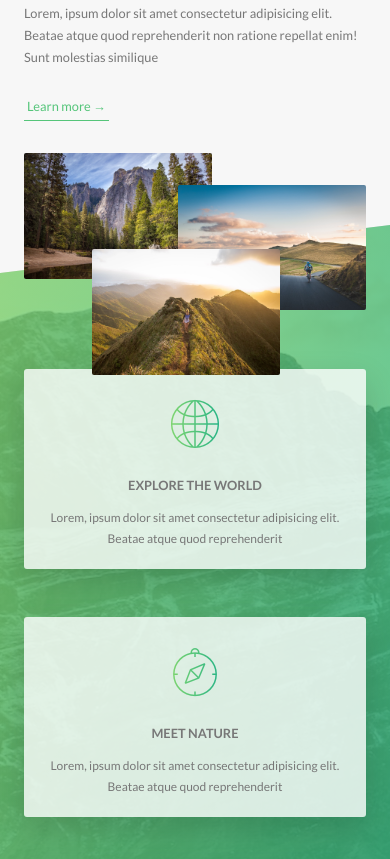
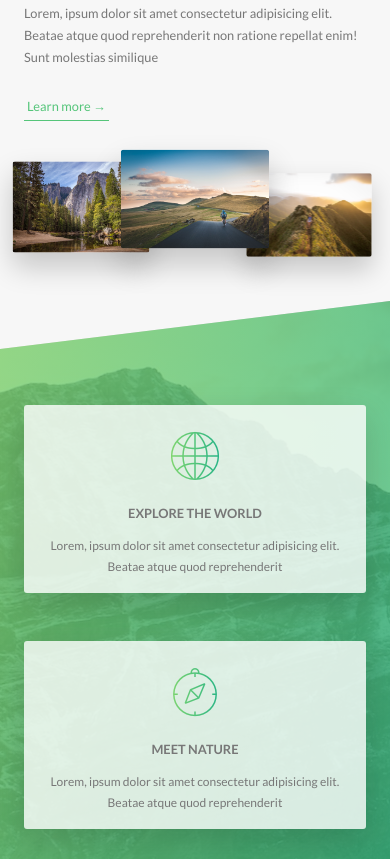
Before and after one commit to Farazkhanbwn/natours, a website: page index.html in a window 390 px wide. Shown: the part 1085-1944 px from the top of the page. Drawn offline with Linux system fonts and the light colour scheme.

Commit message:
Completed About Section to completly responsive

```diff
--- a/sass/components/_composition.scss
+++ b/sass/components/_composition.scss
@@ -3,26 +3,53 @@
 
     &__photo{
         width: 55%;
+        box-shadow: 0 1.5rem 4rem rgba($color-black, .4);
         border-radius: 2px;
         position: absolute;
         z-index: 10;
         transition: all .2s;
         outline-offset: 2rem;
 
+        @include respond(tab-portrait){
+            float: left;
+            position: relative;
+            width: 100 / 3 * 1%;
+            box-shadow: 0 1.5rem 3rem rgba($color-black, .2);
+        }
+
         &--p1{
             left: 0;
             top: -2rem;
+
+
+            @include respond(tab-portrait){
+                top: 0;
+                transform: scale(1.2);
+            }
         }
 
         &--p2{
             right: 0;
             top: 2rem;
+
+
+            @include respond(tab-portrait){
+                top: -1rem;
+                transform: scale(1.3);
+                z-index: 100;
+            }
         }
 
         &--p3{
             left: 20%;
             top: 10rem;
             z-index: 20;
+
+            @include respond(tab-portrait){
+                top: 1rem;
+                left: 0;
+                transform: scale(1.1);
+            }
         }
 
         &:hover{
--- a/sass/components/_feature-box.scss
+++ b/sass/components/_feature-box.scss
@@ -8,6 +8,10 @@
     transition: transform .3s;
     // transform: skewY(7deg);
 
+    @include respond(tab-portrait){
+        padding: 2rem;
+    }
+
     &__icon{
         font-size: 6rem;
         margin-bottom: .5rem;
@@ -15,6 +19,10 @@
         background-image: linear-gradient(to right , $color-primary-light , $color-primary-dark);
         -webkit-background-clip: text;
         color: transparent;
+
+        @include respond(tab-portrait){
+            margin-bottom: 0;
+        }
     }
 
     &:hover{
--- a/sass/pages/_home.scss
+++ b/sass/pages/_home.scss
@@ -26,7 +26,7 @@
     }
 
     @include respond(tab-portrait){
-        padding: 15rem 0;
+        padding: 10rem 0;
     }
 }
 
```
Also changed, not shown: css/style.css.
